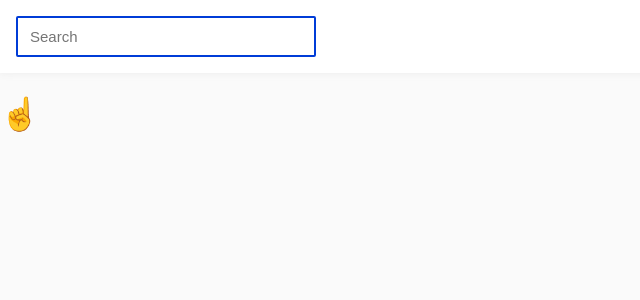
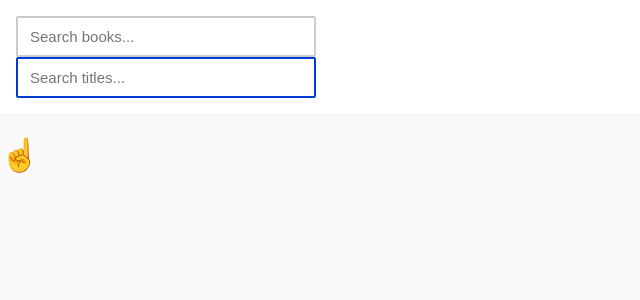
Before and after one commit to jpeldes/penguinscout, a React (Create React App) app: page / in a window 1280 px wide. Shown: the top 300 px of the page, without its empty margins (0-640 px from the left). Built offline with nearby package versions, Linux system fonts and the light colour scheme.

Commit message:
reusable search input

```diff
--- a/src/App.js
+++ b/src/App.js
@@ -1,6 +1,8 @@
 import React from "react";
 import { SearchInput } from "features/search/SearchInput";
 import styled from "styled-components";
+
+import { apiSearchWorks, apiSearchTitles } from "app/api";
 
 const Header = styled.header`
   width: 100%;
@@ -13,7 +15,16 @@ function App() {
   return (
     <div className="App">
       <Header>
-        <SearchInput id="header" />
+        <SearchInput
+          id="books"
+          apiCall={apiSearchWorks}
+          placeholder="Search books..."
+        />
+        <SearchInput
+          id="titles"
+          apiCall={apiSearchTitles}
+          placeholder="Search titles..."
+        />
       </Header>
       <main>
         <h1>
--- a/src/app/api.js
+++ b/src/app/api.js
@@ -3,7 +3,7 @@ import _ from "lodash";
 
 export const apiSearchWorks = async (search) => {
   const response = await axios.get(
-    `https://reststop.randomhouse.com/resources/works/?search=${encodeURIComponent(
+    `https://reststop.randomhouse.com/resources/works/?start=0&max=20&expandLevel=1&search=${encodeURIComponent(
       search
     )}`
   );
@@ -14,3 +14,17 @@ export const apiSearchWorks = async (search) => {
   }
   return works;
 };
+
+export const apiSearchTitles = async (search) => {
+  const response = await axios.get(
+    `https://reststop.randomhouse.com/resources/titles/?start=0&max=20&expandLevel=1&search=${encodeURIComponent(
+      search
+    )}`
+  );
+
+  let result = response.data.title || [];
+  if (!_.isArray(result) && _.isObject(result)) {
+    result = [response.data.title];
+  }
+  return result;
+};
--- a/src/features/search/SearchInput.js
+++ b/src/features/search/SearchInput.js
@@ -1,6 +1,5 @@
 import React, { useRef } from "react";
 import _ from "lodash";
-import { apiSearchWorks } from "app/api";
 import { useDispatch, useSelector } from "react-redux";
 import {
   receiveSearch,
@@ -39,7 +38,7 @@ const SearchResultsArea = styled.div`
   overflow: auto;
 `;
 
-export const SearchInput = ({ id }) => {
+export const SearchInput = ({ id, placeholder = "Search...", apiCall }) => {
   const dispatch = useDispatch();
   const inputEl = useRef(null);
 
@@ -47,7 +46,7 @@ export const SearchInput = ({ id }) => {
 
   const goSearch = async (searchString) => {
     try {
-      const results = await apiSearchWorks(searchString);
+      const results = await apiCall(searchString);
       if (inputEl.current.value === searchString) {
         // Update only if query still matches (fix race condition)
         // TODO: Better solution would be to cancel API call
@@ -77,7 +76,7 @@ export const SearchInput = ({ id }) => {
       <Input
         ref={inputEl}
         type="text"
-        placeholder="Search"
+        placeholder={placeholder}
         onChange={handleChange}
         autoFocus
       />
@@ -85,7 +84,7 @@ export const SearchInput = ({ id }) => {
         {isSearching && <Skeletons />}
         {!isSearching &&
           searchResults.map((item) => (
-            <SearchResultItem key={item.workid} item={item} />
+            <SearchResultItem key={item["@uri"]} item={item} />
           ))}
       </SearchResultsArea>
     </Wrapper>
--- a/src/features/search/SearchResultItem.js
+++ b/src/features/search/SearchResultItem.js
@@ -69,6 +69,9 @@ export const SearchResultItem = ({ item }) => {
   const keyword = encodeURIComponent(item.titleweb + " " + item.authorweb);
 
   const getImageUrl = (item) => {
+    if (!item.titles || !item.titles.isbn) {
+      return '';
+    }
     let isbn = item.titles.isbn;
     if (_.isArray(isbn)) {
       isbn = item.titles.isbn[0];
@@ -78,7 +81,7 @@ export const SearchResultItem = ({ item }) => {
 
   return (
     <Wrapper>
-      <Avatar><img src={getImageUrl(item)} /></Avatar>
+      <Avatar><img alt="" src={getImageUrl(item)} /></Avatar>
       <RightSide>
         <Title>{item.titleweb}</Title>
         <Details>
```
